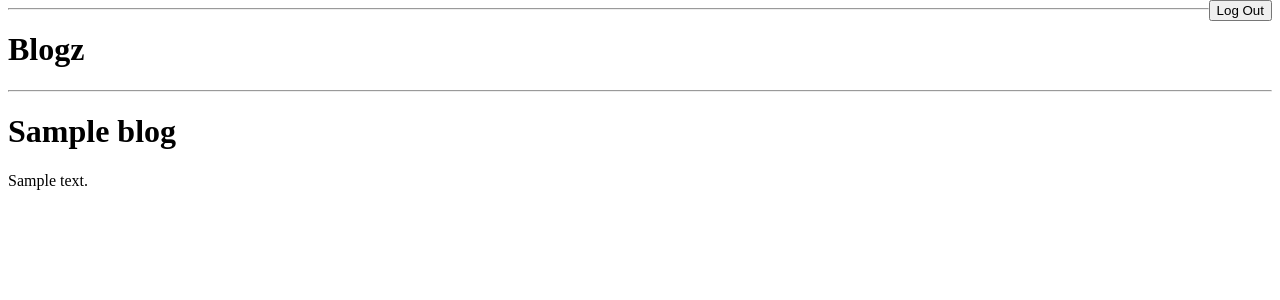
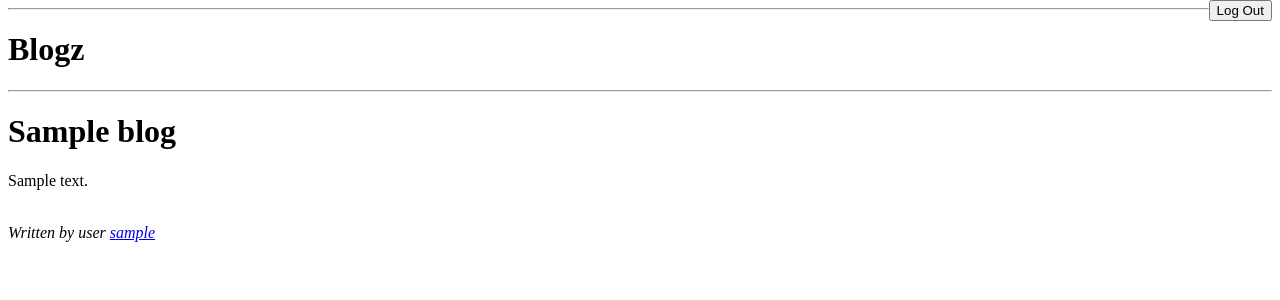
Before and after one commit to SoundBlasterPro/blogz, a Flask app: template templates/display.html in a window 1280 px wide. Shown: the part 26-326 px from the top of the page. Run offline with Flask 2, Linux system fonts and the light colour scheme; the visitor is signed in with stand-in values (Sample User, id 1); tables that the repository leaves empty hold one stand-in row (values such as "Sample post"); the template is opened without the code that fills it: most values are stand-ins (such as "Sample title", 1, 10 or a date in 2020); data that the repository does not hold is empty.

Commit message:
added username to individual blog post display.

```diff
--- a/templates/display.html
+++ b/templates/display.html
@@ -3,4 +3,6 @@
 {% block content %}
 <h1>{{blog.title}}</h1>
 <p>{{blog.body}}</p>
+<br>
+<em>Written by user <a href="/blog?user_id={{blog.owner_id}}">{{blog.owner.username}}</a></em>
 {% endblock %}
```
